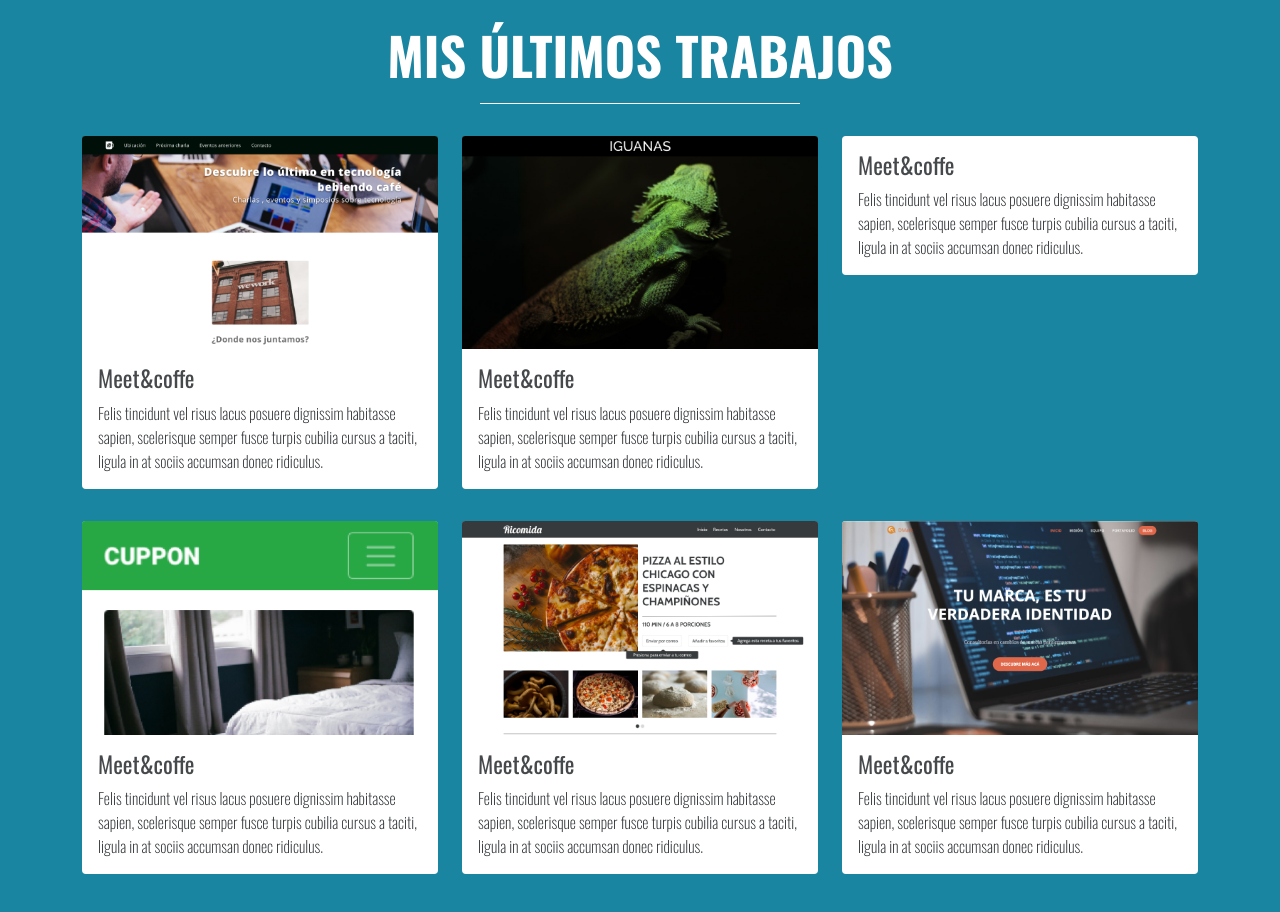
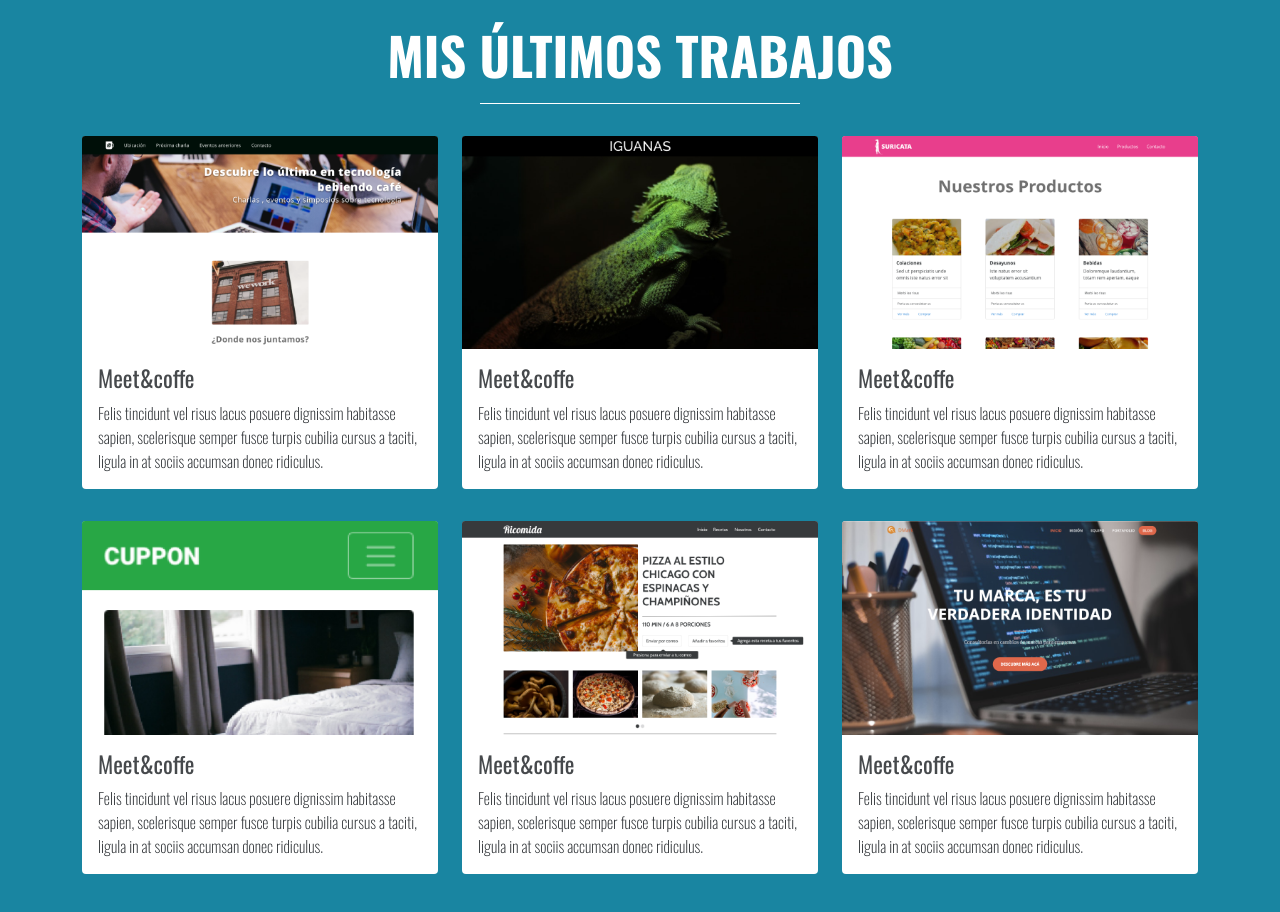
Before and after one commit to baldrvik04/CV-y-Portafolio-, a plain HTML site: page portafolio.html in a window 1280 px wide. Shown: the part 1520-2432 px from the top of the page. Drawn offline with nearby package versions, Linux system fonts and the light colour scheme.

Commit message:
route changes assets as root

```diff
--- a/portafolio.html
+++ b/portafolio.html
@@ -156,7 +156,7 @@
           </div>
           <div class="col-12 col-md-4 my-3">
             <div class="card border-0">
-              <img src="ASSET/img/suricata.png" class="card-img-top" alt="" />
+              <img src="assets/img/suricata.png" class="card-img-top" alt="" />
               <div class="card-body">
                 <h4 class="card-title">Meet&coffe</h4>
                 <p class="card-text fw-light">
```
